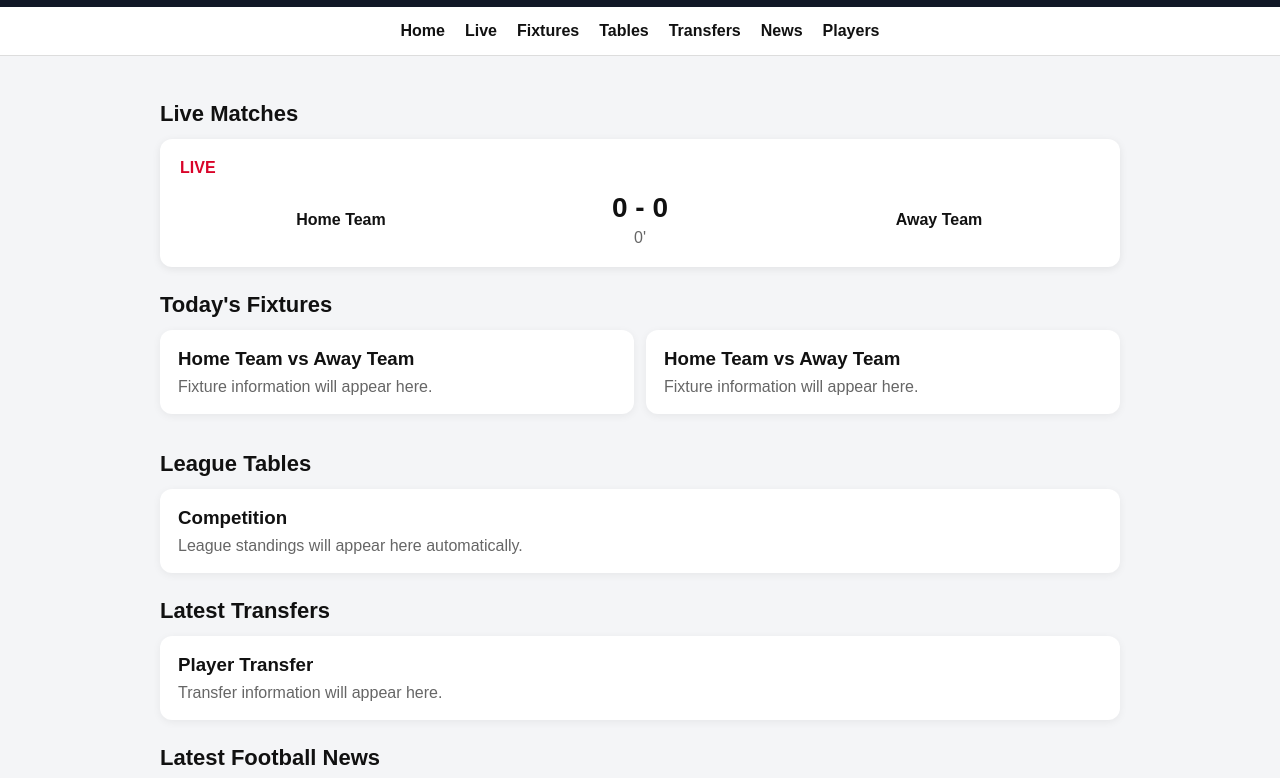
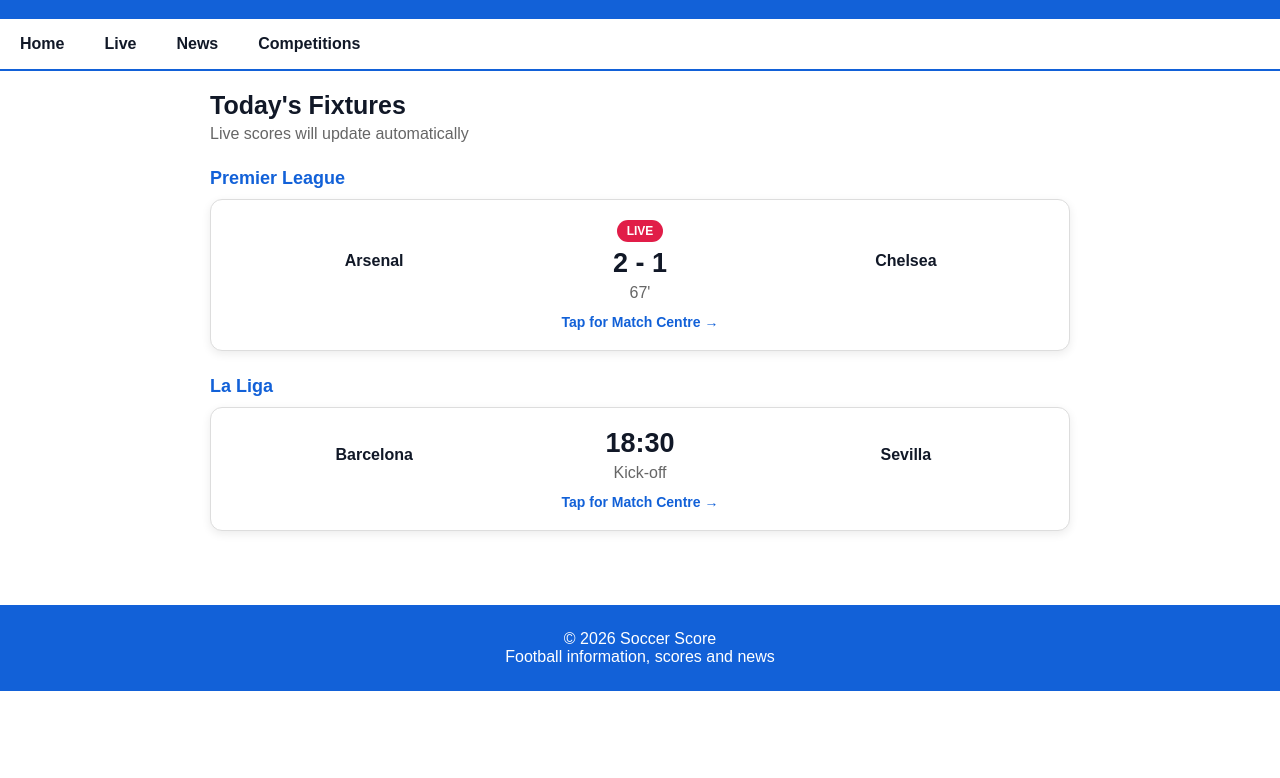
Before and after one commit to cityzen733-oss/SOCCER-SCORE, a plain HTML site: page index.html in a window 1280 px wide. Shown: the part 83-861 px from the top of the page. After the commit the page ends 800 px from the top, so only its background shows below. Drawn offline with Linux system fonts and the light colour scheme.

Commit message:
Update index.html

```diff
--- a/index.html
+++ b/index.html
@@ -1,3 +1,4 @@
+
 <!DOCTYPE html>
 <html lang="en">
 <head>
@@ -15,61 +16,83 @@
 
         body {
             font-family: Arial, sans-serif;
-            background: #f4f5f7;
-            color: #111;
+            background: white;
+            color: #111827;
         }
 
         header {
-            background: #111827;
+            background: #1261d8;
             color: white;
-            padding: 20px;
+            padding: 22px 15px;
             text-align: center;
         }
 
         header h1 {
-            font-size: 28px;
+            font-size: 30px;
+        }
+
+        header p {
+            margin-top: 6px;
         }
 
         nav {
+            display: flex;
             background: white;
-            display: flex;
-            justify-content: center;
-            gap: 20px;
-            padding: 15px;
+            border-bottom: 2px solid #1261d8;
             overflow-x: auto;
-            border-bottom: 1px solid #ddd;
         }
 
         nav a {
-            color: #111;
+            padding: 16px 20px;
+            color: #111827;
             text-decoration: none;
             font-weight: bold;
             white-space: nowrap;
         }
 
+        nav a:hover {
+            background: #eaf2ff;
+            color: #1261d8;
+        }
+
         .container {
-            max-width: 1000px;
+            max-width: 900px;
             margin: auto;
             padding: 20px;
         }
 
-        .section-title {
-            margin: 25px 0 12px;
-            font-size: 22px;
+        .page-title {
+            margin-bottom: 5px;
+            font-size: 25px;
         }
 
-        .live-box {
-            background: white;
-            border-radius: 12px;
-            padding: 20px;
-            margin-bottom: 15px;
-            box-shadow: 0 2px 8px rgba(0,0,0,0.08);
+        .date {
+            color: #666;
+            margin-bottom: 20px;
         }
 
-        .live-label {
-            color: #d90429;
+        .competition {
+            margin-top: 25px;
+            margin-bottom: 10px;
+            color: #1261d8;
+            font-size: 18px;
             font-weight: bold;
-            margin-bottom: 15px;
+        }
+
+        .fixture {
+            display: block;
+            background: white;
+            border: 1px solid #ddd;
+            border-radius: 12px;
+            margin-bottom: 14px;
+            padding: 20px;
+            text-decoration: none;
+            color: #111827;
+            box-shadow: 0 3px 10px rgba(0,0,0,0.08);
+        }
+
+        .fixture:hover {
+            border-color: #1261d8;
         }
 
         .teams {
@@ -84,53 +107,58 @@
             font-weight: bold;
         }
 
+        .score-area {
+            width: 25%;
+        }
+
         .score {
-            font-size: 28px;
+            font-size: 27px;
             font-weight: bold;
         }
 
-        .minute {
+        .time {
             color: #666;
             margin-top: 5px;
         }
 
-        .card {
-            background: white;
-            border-radius: 12px;
-            padding: 18px;
-            margin-bottom: 12px;
-            box-shadow: 0 2px 8px rgba(0,0,0,0.06);
+        .live {
+            display: inline-block;
+            color: white;
+            background: #e11d48;
+            padding: 4px 10px;
+            border-radius: 20px;
+            font-size: 12px;
+            font-weight: bold;
+            margin-bottom: 6px;
         }
 
-        .card h3 {
-            margin-bottom: 8px;
-        }
-
-        .grid {
-            display: grid;
-            grid-template-columns: repeat(2, 1fr);
-            gap: 12px;
-        }
-
-        .placeholder {
-            color: #666;
+        .status {
+            text-align: center;
+            margin-top: 12px;
+            color: #1261d8;
+            font-size: 14px;
+            font-weight: bold;
         }
 
         footer {
             margin-top: 40px;
-            background: #111827;
+            background: #1261d8;
             color: white;
             text-align: center;
             padding: 25px;
         }
 
         @media (max-width: 600px) {
-            .grid {
-                grid-template-columns: 1fr;
+            nav {
+                justify-content: flex-start;
             }
 
-            nav {
-                justify-content: flex-start;
+            .team {
+                font-size: 14px;
+            }
+
+            .score {
+                font-size: 23px;
             }
         }
     </style>
@@ -140,98 +168,106 @@
 
 <header>
     <h1>SOCCER SCORE</h1>
-        <p>Live Football Scores, News & Updates</p>
+    <p>Live Football Scores & Fixtures</p>
 </header>
 
 <nav>
-        <a href="#">Home</a>
-        <a href="#live">Live</a>
-        <a href="#fixtures">Fixtures</a>
-        <a href="#tables">Tables</a>
-        <a href="#transfers">Transfers</a>
-        <a href="#news">News</a>
-        <a href="#players">Players</a>
+    <a href="index.html">Home</a>
+    <a href="live.html">Live</a>
+    <a href="news.html">News</a>
+    <a href="competitions.html">Competitions</a>
 </nav>
 
 <main class="container">
 
-        <h2 class="section-title" id="live">Live Matches</h2>
+    <h2 class="page-title">Today's Fixtures</h2>
 
-        <div class="live-box">
-            <div class="live-label">LIVE</div>
+    <p class="date">
+        Live scores will update automatically
+    </p>
+
+    <!-- PREMIER LEAGUE -->
+
+    <div class="competition">
+        Premier League
+    </div>
+
+    <a class="fixture" href="match.html">
 
         <div class="teams">
-                <div class="team">Home Team</div>
 
-                <div>
-                    <div class="score">0 - 0</div>
-                    <div class="minute">0'</div>
+            <div class="team">
+                Arsenal
             </div>
 
-                <div class="team">Away Team</div>
-            </div>
+            <div class="score-area">
+
+                <span class="live">
+                    LIVE
+                </span>
+
+                <div class="score">
+                    2 - 1
                 </div>
 
-        <h2 class="section-title" id="fixtures">Today's Fixtures</h2>
-
-        <div class="grid">
-            <div class="card">
-                <h3>Home Team vs Away Team</h3>
-                <p class="placeholder">Fixture information will appear here.</p>
+                <div class="time">
+                    67'
                 </div>
 
-            <div class="card">
-                <h3>Home Team vs Away Team</h3>
-                <p class="placeholder">Fixture information will appear here.</p>
-            </div>
             </div>
 
-        <h2 class="section-title" id="tables">League Tables</h2>
-
-        <div class="card">
-            <h3>Competition</h3>
-            <p class="placeholder">
-                League standings will appear here automatically.
-            </p>
+            <div class="team">
+                Chelsea
             </div>
 
-        <h2 class="section-title" id="transfers">Latest Transfers</h2>
-
-        <div class="card">
-            <h3>Player Transfer</h3>
-            <p class="placeholder">
-                Transfer information will appear here.
-            </p>
         </div>
 
-        <h2 class="section-title" id="news">Latest Football News</h2>
-
-        <div class="grid">
-            <div class="card">
-                <h3>Football News</h3>
-                <p class="placeholder">
-                    Your latest football news will appear here.
-                </p>
+        <div class="status">
+            Tap for Match Centre →
         </div>
 
-            <div class="card">
-                <h3>Football News</h3>
-                <p class="placeholder">
-                    Your latest football news will appear here.
-                </p>
-            </div>
+    </a>
+
+
+    <!-- LA LIGA -->
+
+    <div class="competition">
+        La Liga
     </div>
 
-        <h2 class="section-title" id="players">Players</h2>
+    <a class="fixture" href="match.html">
 
-        <div class="card">
-            <h3>Player Information</h3>
-            <p class="placeholder">
-                Player profiles, statistics and ratings will appear here.
-            </p>
+        <div class="teams">
+
+            <div class="team">
+                Barcelona
             </div>
 
-    </main>I
+            <div class="score-area">
+
+                <div class="score">
+                    18:30
+                </div>
+
+                <div class="time">
+                    Kick-off
+                </div>
+
+            </div>
+
+            <div class="team">
+                Sevilla
+            </div>
+
+        </div>
+
+        <div class="status">
+            Tap for Match Centre →
+        </div>
+
+    </a>
+
+</main>
 
 <footer>
     <p>© 2026 Soccer Score</p>
```
Lines whose indentation alone changed are shown as unchanged.
